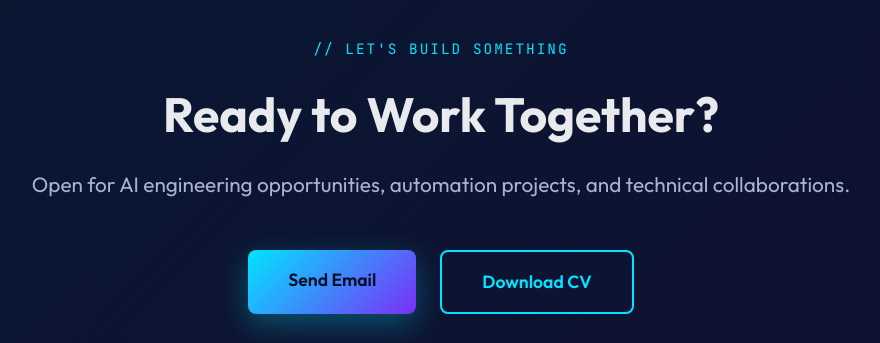
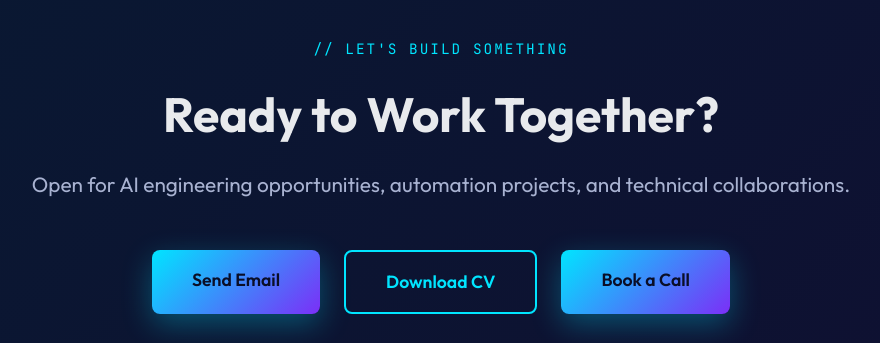
Before and after one commit to praise002/praise-portfolio-website, a website: page src/pages/index.html in a window 1280 px wide. Shown: the part 6412-6755 px from the top of the page, without its empty margins (199-1079 px from the left). Drawn offline with Linux system fonts and the light colour scheme.

Commit message:
feat: Add "Book a Call" button and update email link to open in a new tab

```diff
--- a/src/pages/index.html
+++ b/src/pages/index.html
@@ -1118,9 +1118,10 @@
           <p>Open for AI engineering opportunities, automation projects, and technical collaborations.</p>
 
           <div class="cta-buttons">
-            <a href="mailto:ifeoluwapraise02@gmail.com" class="btn btn-primary">Send Email</a>
+            <a href="mailto:ifeoluwapraise02@gmail.com" target="_blank" rel="noopener noreferrer" class="btn btn-primary">Send Email</a>
             <a href="https://docs.google.com/document/d/1out7Ig0aFvVY2XBiz-twEjh6zFLWt18bVTRushtcQUw/edit?usp=sharing"
               target="_blank" rel="noopener noreferrer" class="btn btn-secondary">Download CV</a>
+            <a href="https://cal.com/praise-idowu-ldb4yx" target="_blank" rel="noopener noreferrer" class="btn btn-primary">Book a Call</a>
           </div>
 
 
```
